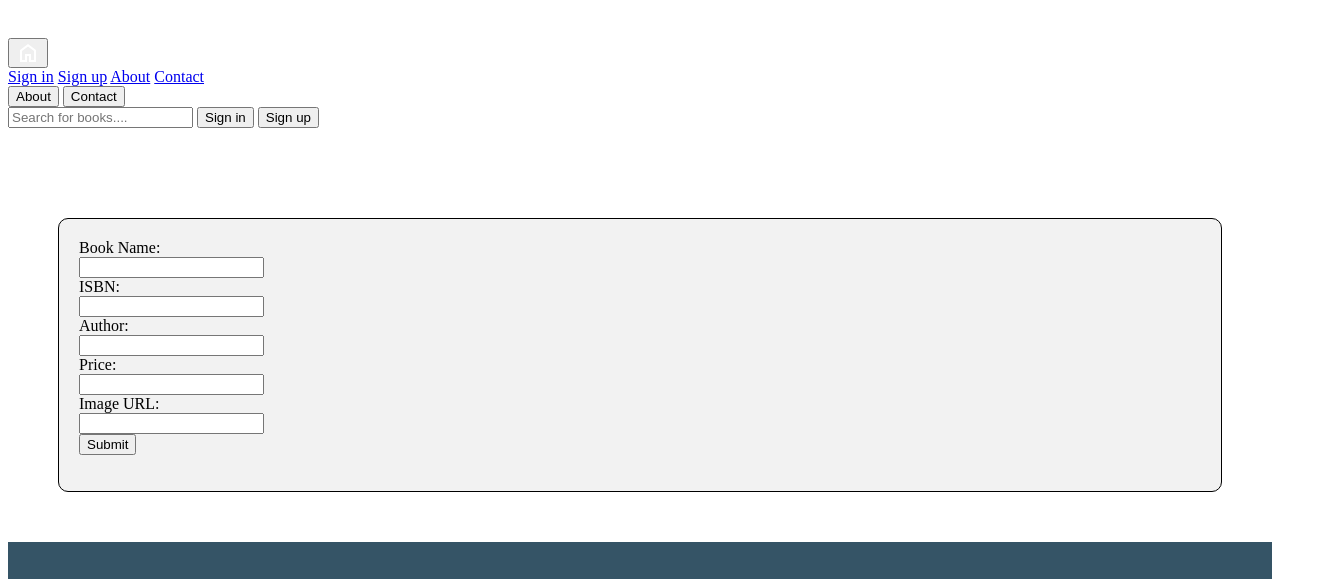
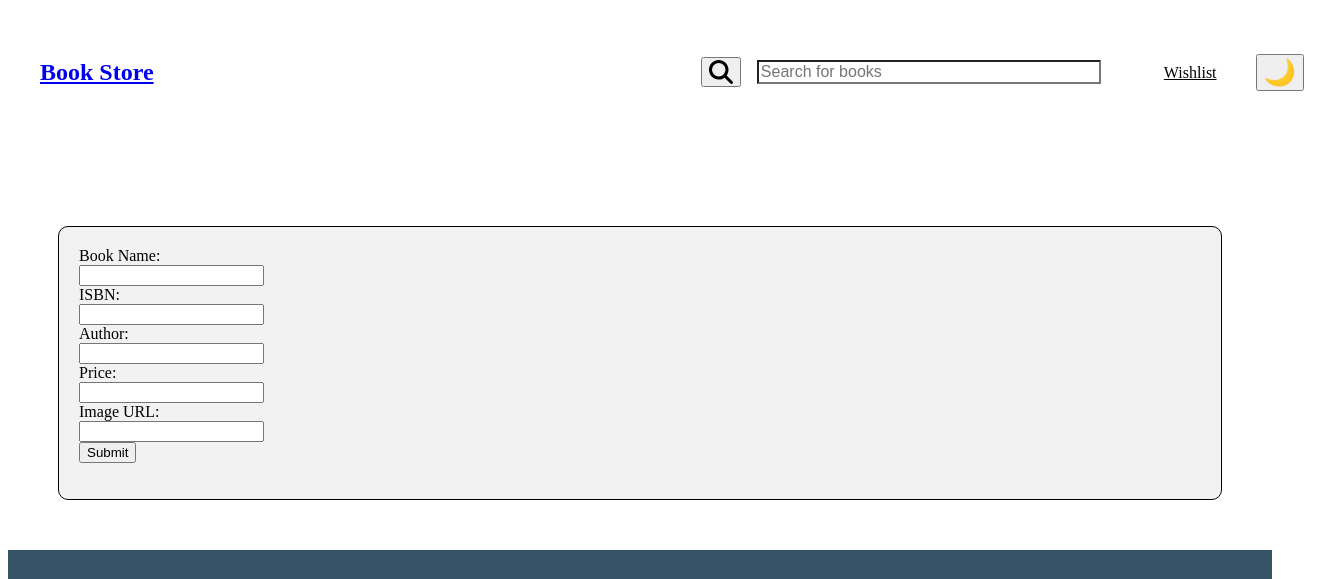
Before and after one commit to dsainvg/Book_Store, a plain HTML site: page addbook.html in a window 1280 px wide. Shown: the top 579 px of the page, 1336 px wide, since content can reach past the window. Drawn offline with Linux system fonts and the light colour scheme.

Commit message:
changed nav in addhtml too

```diff
--- a/addbook.html
+++ b/addbook.html
@@ -13,46 +13,23 @@
 </head>
 
 <body>
-   <div class="bar">
-      <div class=" left">
-         <svg class="icon" xmlns="http://www.w3.org/2000/svg" height="30px" viewBox="0 -960 960 960" width="30px"
-            fill="white">
-            <path
-               d="M240-200h120v-240h240v240h120v-360L480-740 240-560v360Zm-80 80v-480l320-240 320 240v480H520v-240h-80v240H160Zm320-350Z" />
-         </svg>
-         <div class="homedrop">
-            <button class="symbol" onclick="toggleHomecategories()">
-               <svg xmlns="http://www.w3.org/2000/svg" height="24px" viewBox="0 -960 960 960" width="24px" fill="white">
-                  <path
-                     d="M240-200h120v-240h240v240h120v-360L480-740 240-560v360Zm-80 80v-480l320-240 320 240v480H520v-240h-80v240H160Zm320-350Z" />
-               </svg>
-            </button>
-            <div class="homedrop-content" id="home">
-               <a href="#">Sign in</a>
-               <a href="#">Sign up</a>
-               <a href="#">About</a>
-               <a href="#">Contact</a>
+   <nav>
+      <a href="#">Book Store</a>
+      <div class="spacer"></div>
+      <ul>
+         <li>
+            <div id="searchContainer">
+            <button id="searchIcon"><svg xmlns="http://www.w3.org/2000/svg" viewBox="0 0 512 512">!Font Awesome Free 6.7.2 by @fontawesome - https://fontawesome.com License - https://fontawesome.com/license/free Copyright 2025 Fonticons, Inc.<path fill="inherit" d="M416 208c0 45.9-14.9 88.3-40 122.7L502.6 457.4c12.5 12.5 12.5 32.8 0 45.3s-32.8 12.5-45.3 0L330.7 376c-34.4 25.2-76.8 40-122.7 40C93.1 416 0 322.9 0 208S93.1 0 208 0S416 93.1 416 208zM208 352a144 144 0 1 0 0-288 144 144 0 1 0 0 288z"/></svg></button>
+            <input type="text" id="searchBar" placeholder="Search for books">
             </div>
-         </div>
-      </div>
-      <div class="helloworld">
-         </div>
-         <button class="about">
-            About
-         </button>
-         <button class="contact">
-            Contact
-         </button>
-         <div class=" right">
-            <input class="searchbox" type="text" placeholder="Search for books....">
-            <button class="signin">
-               Sign in
-            </button>
-            <button class="signup">
-               Sign up
-            </button>
-         </div>
-   </div>
+         </li>
+         <li>
+            <a href="/wishlist" id="wishlist">Wishlist</a>
+         </li>
+      </ul>
+      <div id="hamburger">☰</div>
+      <button id="theme">&#127769;</button>
+   </nav>
 
    <section class="addbook">
       <div class="addbookform">
```
